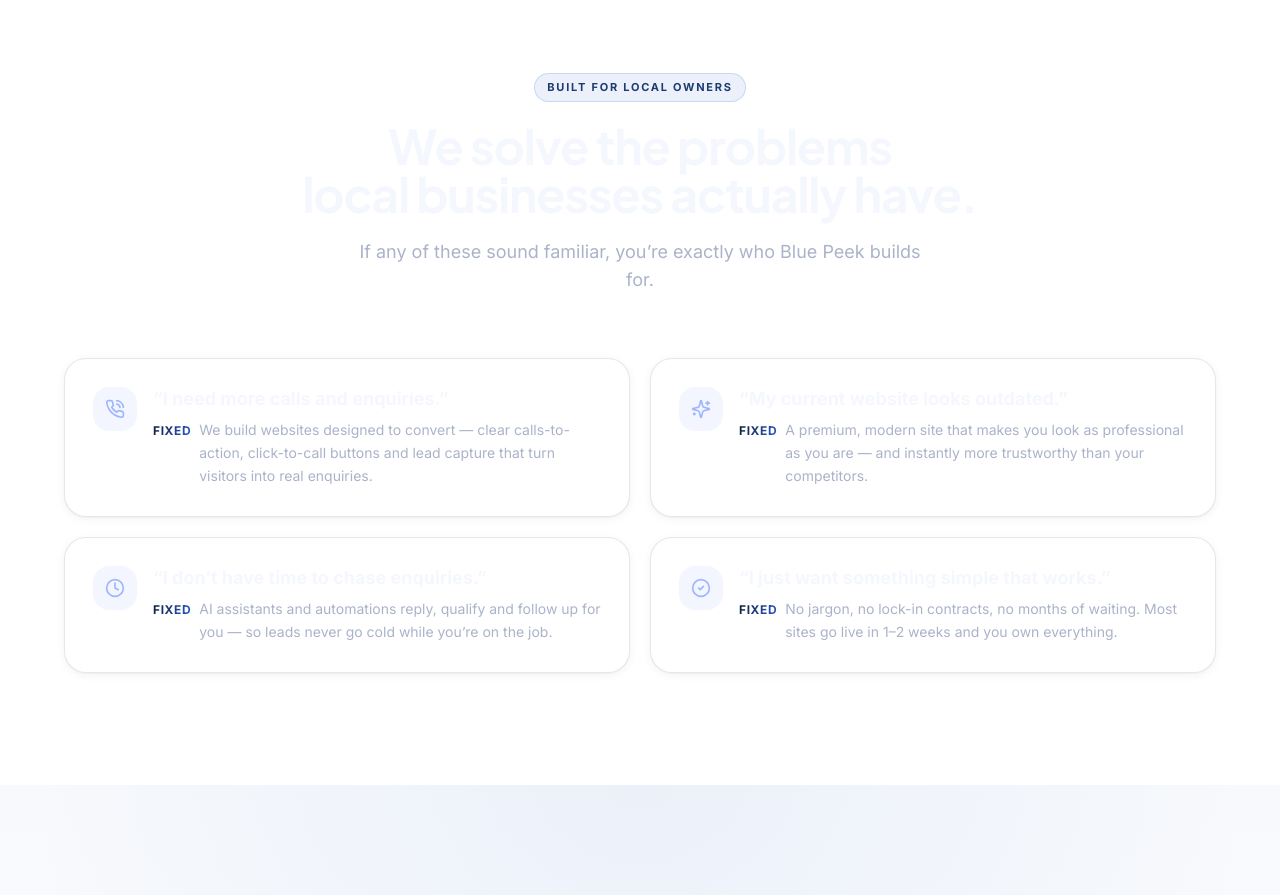
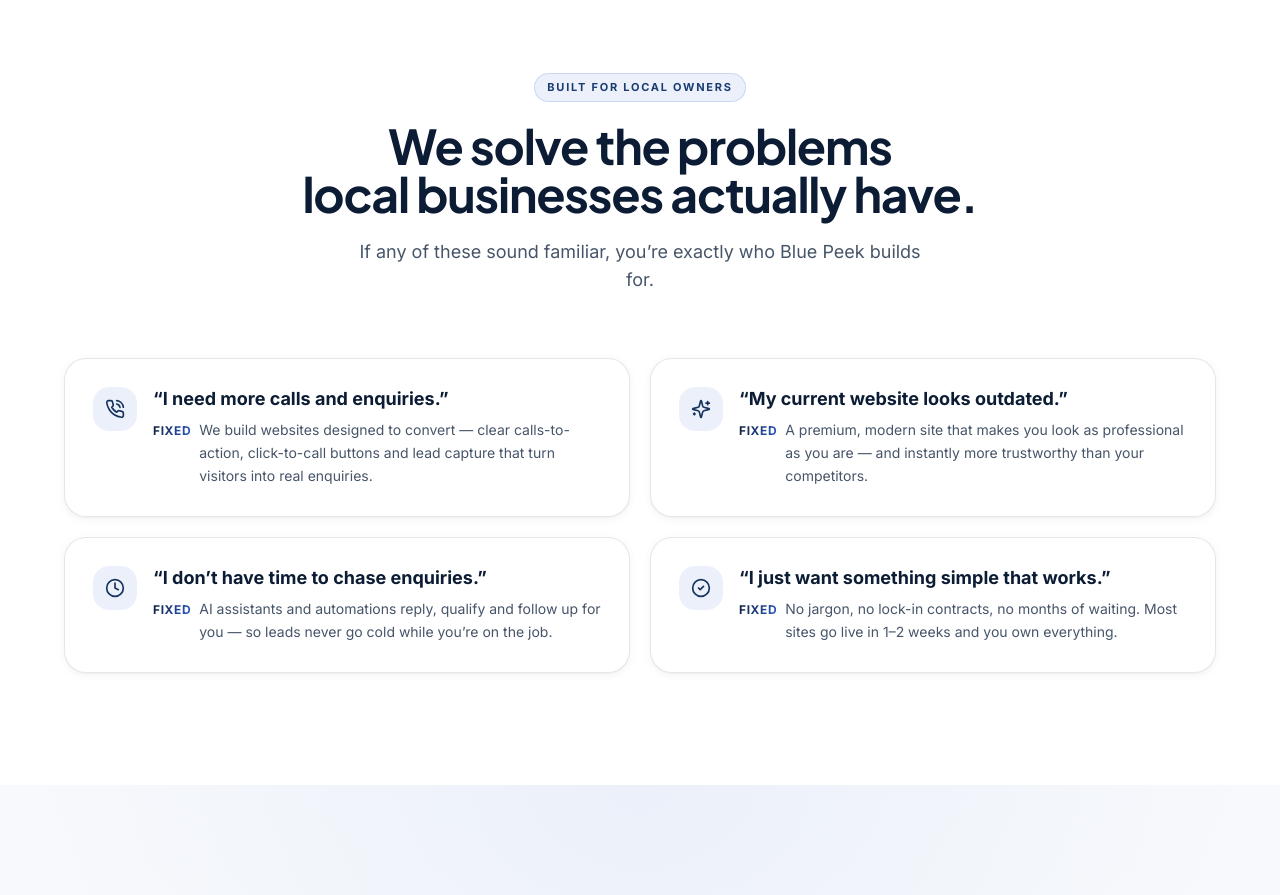
Before and after one commit to zachcolvillez-stack/bluepeek-website, a Next.js app: page / in a window 1280 px wide. Shown: the part 5580-6475 px from the top of the page. Built offline with nearby package versions, Linux system fonts and the light colour scheme.

Commit message:
auto-save: Testimonials.jsx

```diff
--- a/components/Testimonials.jsx
+++ b/components/Testimonials.jsx
@@ -32,10 +32,10 @@ export default function Testimonials() {
         <motion.div initial={{ opacity: 0, y: 20 }} whileInView={{ opacity: 1, y: 0 }}
           viewport={{ once: true }} transition={{ duration: 0.6 }} className="text-center mb-16">
           <span className="eyebrow">Built For Local Owners</span>
-          <h2 className="text-3xl md:text-5xl font-bold tracking-tight mt-5 mb-5" style={{ color: '#f4f7fd' }}>
+          <h2 className="text-3xl md:text-5xl font-bold tracking-tight mt-5 mb-5" style={{ color: '#0c1c34' }}>
             We solve the problems<br />local businesses actually have.
           </h2>
-          <p className="text-base md:text-lg max-w-xl mx-auto" style={{ color: '#aab3c9' }}>
+          <p className="text-base md:text-lg max-w-xl mx-auto" style={{ color: '#475569' }}>
             If any of these sound familiar, you’re exactly who Blue Peek builds for.
           </p>
         </motion.div>
@@ -49,14 +49,14 @@ export default function Testimonials() {
             >
               <div className="flex items-start gap-4">
                 <div className="w-11 h-11 rounded-2xl flex items-center justify-center flex-shrink-0"
-                  style={{ background: 'rgba(159,182,255,0.12)' }}>
-                  <p.icon size={20} style={{ color: '#9fb6ff' }} />
+                  style={{ background: 'rgba(47,95,208,0.09)' }}>
+                  <p.icon size={20} style={{ color: '#16335c' }} />
                 </div>
                 <div>
-                  <p className="text-lg font-bold mb-2 leading-snug" style={{ color: '#f4f7fd' }}>{p.pain}</p>
+                  <p className="text-lg font-bold mb-2 leading-snug" style={{ color: '#0c1c34' }}>{p.pain}</p>
                   <div className="flex items-start gap-2">
                     <span className="text-xs font-bold uppercase tracking-wider mt-1 flex-shrink-0 gradient-text">Fixed</span>
-                    <p className="text-sm leading-relaxed" style={{ color: '#aab3c9' }}>{p.solution}</p>
+                    <p className="text-sm leading-relaxed" style={{ color: '#475569' }}>{p.solution}</p>
                   </div>
                 </div>
               </div>
```
